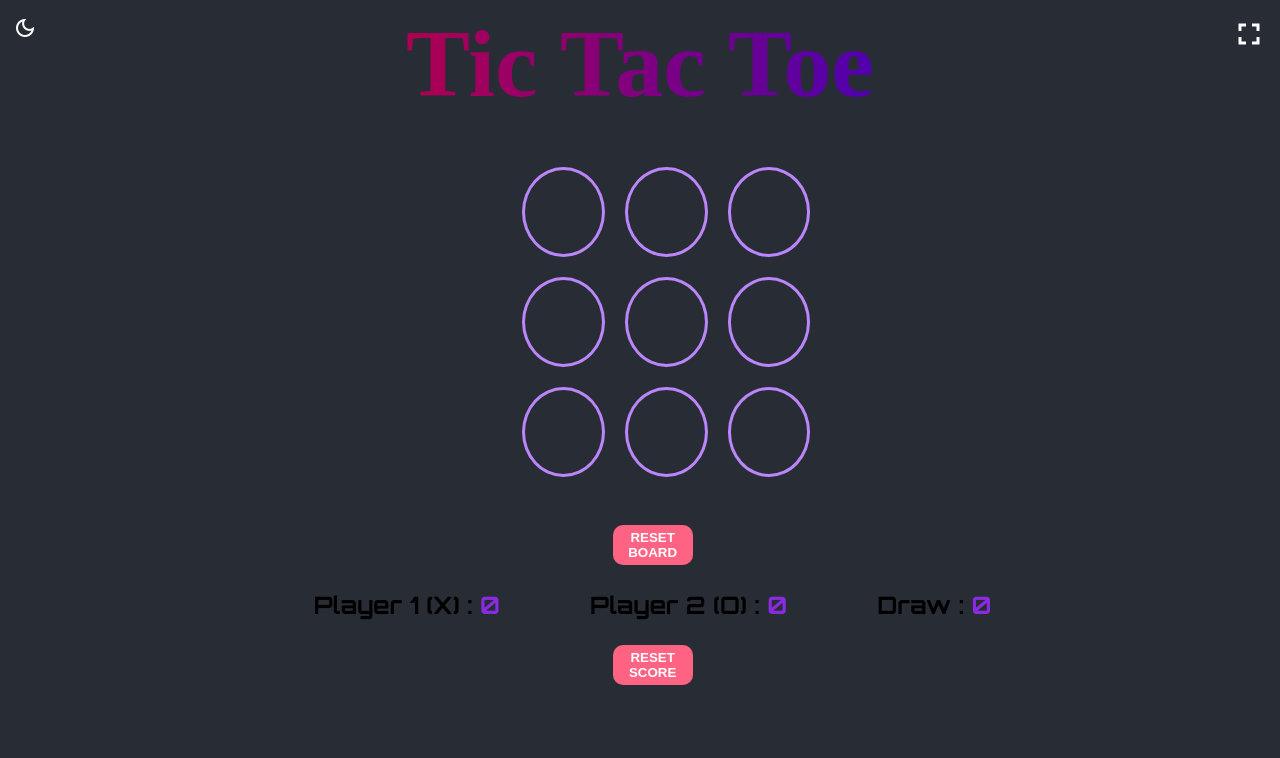
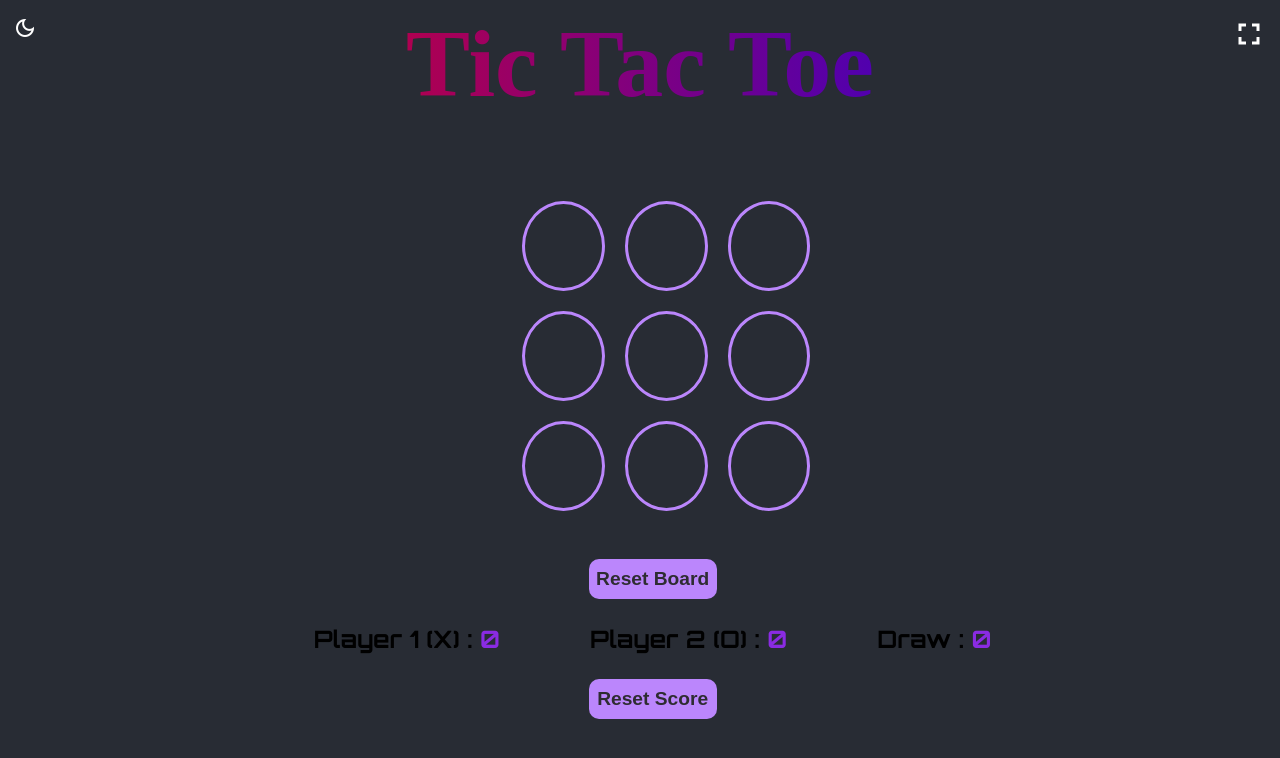
Before and after one commit to mmouhib/Ric-Rac-Roe, a React (Create React App) app: page / in a window 1280 px wide. Shown: the top 758 px of the page. Built offline with nearby package versions, Linux system fonts and the light colour scheme; a web font is replaced by a local one.

Commit message:
restyle #3

```diff
--- a/src/components/Game/Board.jsx
+++ b/src/components/Game/Board.jsx
@@ -7,7 +7,7 @@ const StyledDiv = styled.div`
   display: grid;
   grid-template-columns: 1fr 1fr 1fr;
   grid-template-rows: 1fr 1fr 1fr;
-  margin: 3% auto 3% auto;
+  margin: 9vh auto 3% auto;
 `;
 
 const isFull = (board) => {
--- a/src/components/Game/Cell.jsx
+++ b/src/components/Game/Cell.jsx
@@ -6,7 +6,7 @@ const StyledCell = styled.div`
   height: 6vw;
   border: 3px solid #bb86fc;
   border-radius: 100%;
-  color: wheat;
+  color: white;
   margin: 10px;
   cursor: pointer;
   padding-top: 7%;
--- a/src/components/Game/Game.jsx
+++ b/src/components/Game/Game.jsx
@@ -51,9 +51,9 @@ const Game = () => {
         score={score}
         setScore={setScore}
       />
-      <Reset reset={resetBoard} content="reset board" />
+      <Reset reset={resetBoard} content="Reset Board" />
       <Score score={score} />
-      <Reset reset={resetScore} content="reset score" />
+      <Reset reset={resetScore} content="Reset Score" />
     </div>
   );
 };
--- a/src/components/Game/Reset.jsx
+++ b/src/components/Game/Reset.jsx
@@ -4,21 +4,21 @@ const StyledReset = styled.div`
   text-align: center;
 
   button {
-    width: 5rem;
+    width: 8rem;
     height: 2.5rem;
     font-weight: bold;
-    background-color: #ff6384;
+    background-color: #bb86fc;
     border: none;
     border-radius: 10px;
-    color: white;
-    text-transform: uppercase;
-    font-size: smaller;
+    color: #2e2c31;
+    //text-transform: uppercase;
+    font-size: larger;
     margin: auto auto 2% 2%;
   }
 
   button:hover {
     background-color: white;
-    color: #ff6384;
+    color: #e05672;
   }
 `;
 
```
